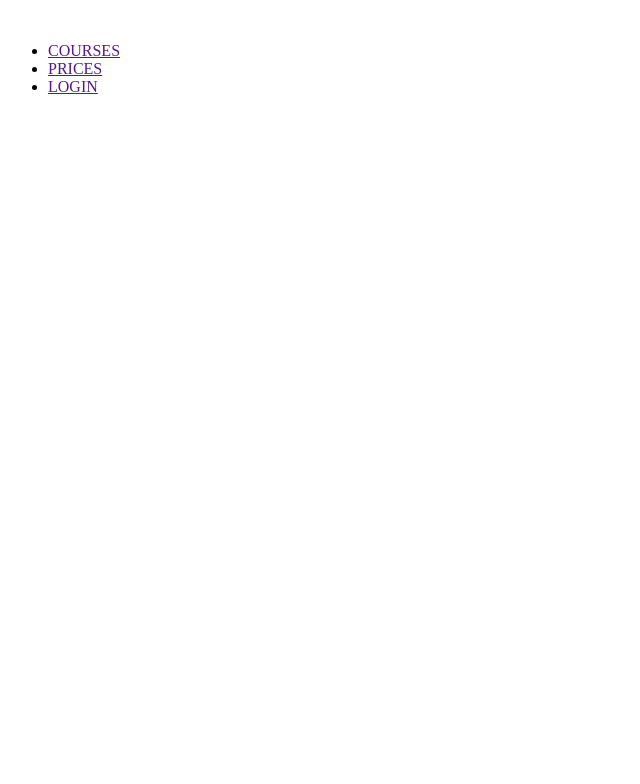
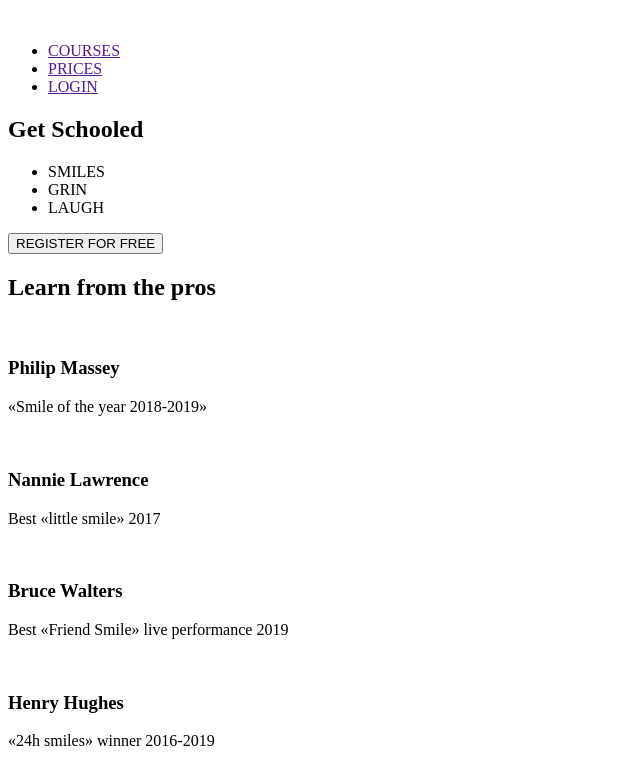
Before and after one commit to alato19/holbertonschool-web-development, a plain HTML site: page html_advanced/index.html in a window 1280 px wide. Shown: the whole page, without its empty margins (0-640 px from the left). Drawn offline with Linux system fonts and the light colour scheme.

Commit message:
added 4 students

```diff
--- a/html_advanced/index.html
+++ b/html_advanced/index.html
@@ -16,6 +16,44 @@
           </ul>
         </nav>
     </header>
+    <main>
+      <section>
+        <div>
+          <h1>Get Schooled</h1>
+          <ul>
+            <li>SMILES</li>
+            <li>GRIN</li>
+            <li>LAUGH</li>
+          </ul>
+          <button>REGISTER FOR FREE</button>
+        </div>
+        <div>
+          <h2>Learn from the pros</h2>
+          <div class="parent">
+            <div>
+              <img src="">
+              <h3>Philip Massey</h3>
+              <p>&laquo;Smile of the year 2018-2019&raquo;</p>
+            </div>
+            <div>
+              <img src="">
+              <h3>Nannie Lawrence</h3>
+              <p>Best &laquo;little smile&raquo; 2017</p>
+            </div>
+            <div>
+              <img src="">
+              <h3>Bruce Walters</h3>
+              <p>Best &laquo;Friend Smile&raquo; live performance 2019</p>
+            <div>
+              <img src="">
+              <h3>Henry Hughes</h3>
+              <p>&laquo;24h smiles&raquo; winner 2016-2019</p>
+            </div>
+            </div>
+          </div>
+        </div>
+      </section>
+    </main>
   </body>
 
 </html>
```
